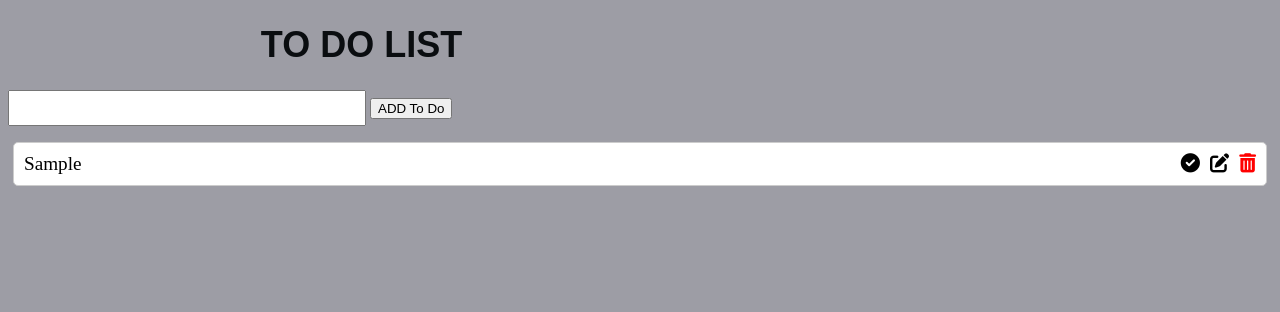
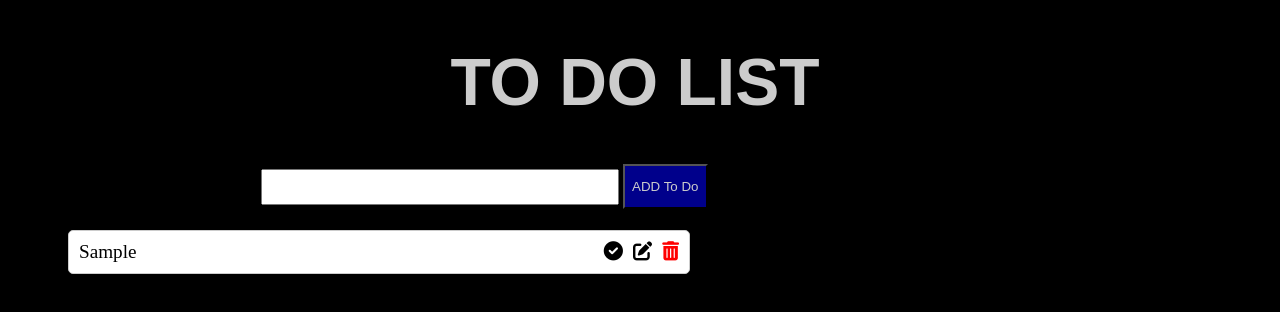
Before and after one commit to Joachim075/To-Do-List-challenge, a plain HTML site: page index.html in a window 1280 px wide. Both pictures are taken after typing "Sample" into the empty fields and a click on the button "ADD To Do". Drawn offline with Linux system fonts and the light colour scheme.

Commit message:
Update style.css
changed background colors

```diff
--- a/style.css
+++ b/style.css
@@ -1,26 +1,53 @@
 body {
   color: rgb(10, 13, 16);
-    background-color: rgb(157, 157, 165);
+  background-color: rgb(0, 0, 0);
 }
 
 h1 {
-    margin-left: 20%;
-    font-size: 36px;
+
+  color: #ccc;
+  margin-left: 35%;
+  font-size: 66px;
   font-family: sans-serif;
 }
+.section{
+  display: flex;
+  flex-direction: column;
+  margin: 20%;
+  margin-top: 1%;
+  background-color:rgb(0, 0, 0);
+  border: solid white 1px;
+  border: outset;
 
+}
+.but{
+  width: 85px;
+  height: 45px;
+  color: #ccc;
+  background-color: darkblue;
+}
 .input-box {
+  margin-left: 20%;
   width: 350px;
   height: 30px;
 }
 
 ul {
+  margin-left: 55px;
   list-style-type: none;
   padding: 0;
+  display: flex;
+  flex-direction: column;
+  justify-content: center;
+  align-content: center;
+
 }
 
 li {
+
+  width: 600px;
   font-size: larger;
+  font-weight: 500;
   color: rgb(0, 0, 0);
   margin: 5px;
   background-color: white;
```
Lines whose indentation alone changed are shown as unchanged.
